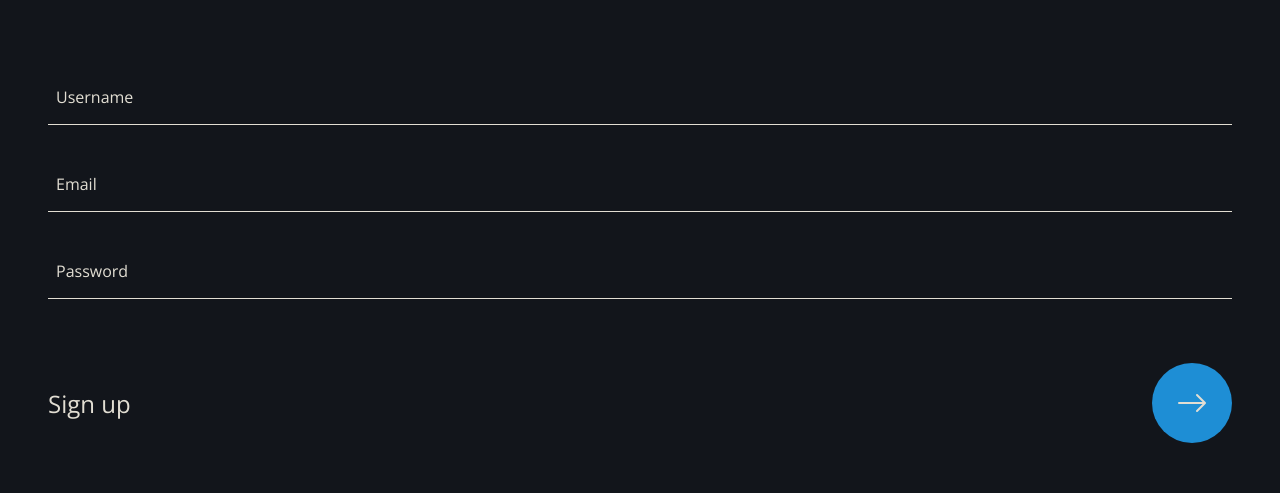
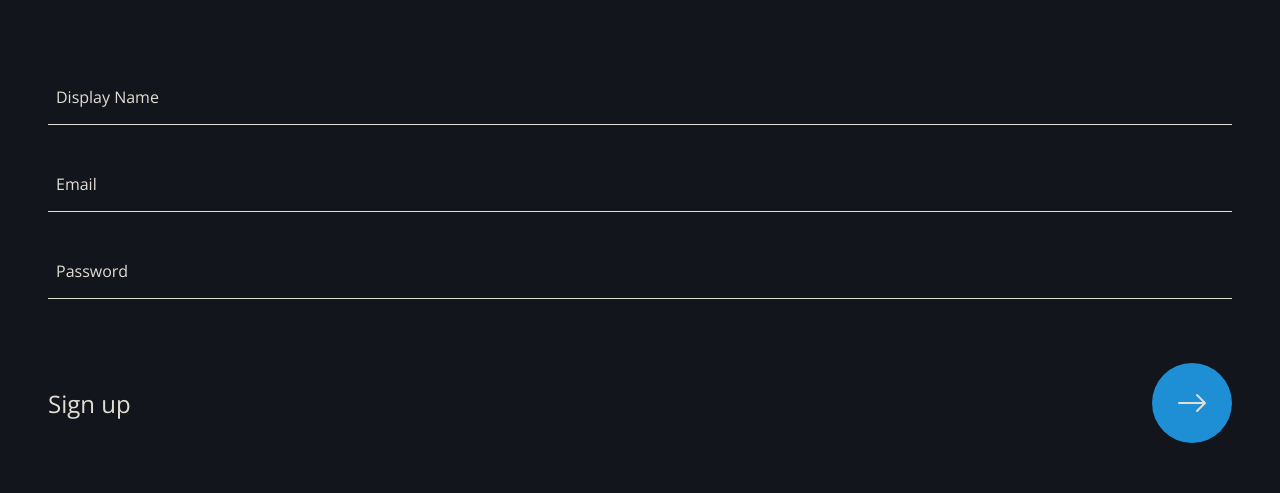
Before and after one commit to DanForder/promptr, a Next.js app: page /sign-up in a window 1280 px wide. Shown: the part 175-668 px from the top of the page. Built offline with nearby package versions, Linux system fonts and the light colour scheme; no server answers.

Commit message:
user login and sign up complete

```diff
--- /dev/null
+++ b/components/EnterForm.jsx
@@ -0,0 +1,74 @@
+import Link from "next/link";
+import { useState } from "react";
+import { BsArrowRight } from "react-icons/bs";
+import styles from "../styles/enter.module.scss";
+
+const EnterForm = ({
+  onSubmit,
+  inputArray,
+  altLink,
+  altLinkText,
+  submitText,
+  heading,
+}) => {
+  const initialState = {};
+  inputArray.forEach(({ name }) => {
+    initialState[name] = "";
+  });
+
+  const [form, setForm] = useState(initialState);
+
+  const handleSubmit = (e) => {
+    e.preventDefault();
+
+    console.log(form);
+
+    let isValid = true;
+    inputArray.forEach(({ name }) => {
+      if (!form[name]) {
+        isValid = false;
+        return;
+      }
+    });
+
+    if (!isValid) return console.log("form has empty fields");
+    onSubmit(form);
+  };
+
+  return (
+    <div className={styles.wrapper}>
+      <h1 className={styles.heading}>{heading}</h1>
+      <form onSubmit={handleSubmit} className={styles.form}>
+        {inputArray.map(({ name, type }) => (
+          <input
+            key={name}
+            className={styles.input}
+            type={type}
+            aria-label={`Enter ${name}`}
+            placeholder={name}
+            value={form[name]}
+            onChange={(e) =>
+              setForm((prevState) => {
+                return {
+                  ...prevState,
+                  [name]: e.target.value,
+                };
+              })
+            }
+          />
+        ))}
+        <div className={styles.actionButton}>
+          <span>{submitText}</span>
+          <button aria-label={submitText}>
+            <BsArrowRight />
+          </button>
+        </div>
+      </form>
+      <Link href={altLink}>
+        <a className={styles.link}>{altLinkText}</a>
+      </Link>
+    </div>
+  );
+};
+
+export default EnterForm;
--- a/lib/context.js
+++ b/lib/context.js
@@ -1,3 +1,3 @@
 import { createContext } from "react";
 
-export const UserContext = createContext({ user: null, username: null });
+export const UserContext = createContext({ user: null, displayName: null });
--- a/lib/firebase.js
+++ b/lib/firebase.js
@@ -1,6 +1,16 @@
 import { initializeApp } from "firebase/app";
-import { getAuth } from "firebase/auth";
-import { doc, getDoc, getFirestore, writeBatch } from "firebase/firestore";
+import {
+  createUserWithEmailAndPassword,
+  getAuth,
+  signInWithEmailAndPassword,
+} from "firebase/auth";
+import {
+  doc,
+  getDoc,
+  getFirestore,
+  setDoc,
+  writeBatch,
+} from "firebase/firestore";
 import { getStorage } from "firebase/storage";
 
 const firebaseConfig = {
@@ -45,3 +55,37 @@ export const checkUsernameValid = async (username) => {
 export const signOut = async () => {
   await auth.signOut();
 };
+
+export const registerUser = async (displayName, email, password) => {
+  try {
+    // create auth user
+    const { user } = await createUserWithEmailAndPassword(
+      auth,
+      email,
+      password
+    );
+
+    // create user in firestore
+    const docRef = doc(firestore, "users", user.uid);
+
+    await setDoc(docRef, {
+      displayName,
+      uid: auth.currentUser.uid,
+      email,
+    });
+
+    return true;
+  } catch ({ code, message }) {
+    console.error(`Error code: ${code}. Error message: ${message}`);
+    return false;
+  }
+};
+
+export const signInUser = async (email, password) => {
+  try {
+    const res = await signInWithEmailAndPassword(auth, email, password);
+    return res;
+  } catch (e) {
+    console.log(e);
+  }
+};
--- a/lib/hooks.js
+++ b/lib/hooks.js
@@ -5,7 +5,7 @@ import { auth, firestore } from "./firebase";
 
 export const useUserData = () => {
   const [user] = useAuthState(auth);
-  const [username, setUsername] = useState(null);
+  const [displayName, setDisplayName] = useState(null);
 
   useEffect(() => {
     // turn off realtime subscription
@@ -14,14 +14,14 @@ export const useUserData = () => {
     if (user) {
       const docRef = doc(firestore, "users", user.uid);
       unsubscribe = onSnapshot(docRef, (doc) => {
-        setUsername(doc.data()?.username);
+        setDisplayName(doc.data()?.displayName);
       });
     } else {
-      setUsername(null);
+      setDisplayName(null);
     }
 
     return unsubscribe;
   }, [user]);
 
-  return { user, username };
+  return { user, displayName };
 };
--- a/package.json
+++ b/package.json
@@ -13,6 +13,7 @@
     "next": "12.2.4",
     "react": "18.2.0",
     "react-dom": "18.2.0",
+    "react-firebase-hooks": "^5.0.3",
     "react-icons": "^4.4.0",
     "sass": "^1.54.4"
   },
--- a/pages/_app.js
+++ /dev/null
@@ -1,7 +0,0 @@
-import '../styles/globals.css'
-
-function MyApp({ Component, pageProps }) {
-  return <Component {...pageProps} />
-}
-
-export default MyApp
--- /dev/null
+++ b/pages/_app.jsx
@@ -0,0 +1,17 @@
+// import Navbar from "../components/Navbar/Navbar";
+import { UserContext } from "../lib/context";
+import { useUserData } from "../lib/hooks";
+import "../styles/globals.css";
+
+const MyApp = ({ Component, pageProps }) => {
+  const userData = useUserData();
+
+  return (
+    <UserContext.Provider value={userData}>
+      {/* <Navbar /> */}
+      <Component {...pageProps} />
+    </UserContext.Provider>
+  );
+};
+
+export default MyApp;
--- a/pages/sign-up.jsx
+++ b/pages/sign-up.jsx
@@ -1,120 +1,38 @@
-import { useContext, useEffect, useState } from "react";
-import { UserContext } from "../lib/context";
-import { BsArrowRight } from "react-icons/bs";
-import Link from "next/link";
-import styles from "../styles/enter.module.scss";
+import { useRouter } from "next/router";
+import EnterForm from "../components/EnterForm";
+import { registerUser } from "../lib/firebase";
 
 const SignUp = () => {
-  const onSubmit = (e) => {
-    e.preventDefault();
+  const router = useRouter();
+
+  const inputArray = [
+    { name: "Display Name", type: "text" },
+    { name: "Email", type: "email" },
+    { name: "Password", type: "Password" },
+  ];
+
+  const onSubmit = async (form) => {
+    const res = await registerUser(
+      form["Display Name"],
+      form["Email"],
+      form["Password"]
+    );
+
+    if (res) {
+      router.push("/");
+    }
   };
 
   return (
-    <div className={styles.wrapper}>
-      <h1 className={styles.heading}>Create Account</h1>
-      <form onSubmit={onSubmit} className={styles.form}>
-        <input
-          className={styles.input}
-          type="text"
-          aria-label="Enter Username"
-          placeholder="Username"
-        />
-        <input
-          className={styles.input}
-          type="email"
-          aria-label="Enter Email Address"
-          placeholder="Email"
-        />
-        <input
-          className={styles.input}
-          type="password"
-          aria-label="Enter Password"
-          placeholder="Password"
-        />
-        <div className={styles.actionButton}>
-          <span>Sign up</span>
-          <button aria-label="sign up">
-            <BsArrowRight />
-          </button>
-        </div>
-      </form>
-      <Link href="/sign-in">
-        <a className={styles.link}>Sign in</a>
-      </Link>
-    </div>
+    <EnterForm
+      onSubmit={onSubmit}
+      inputArray={inputArray}
+      altLink="/sign-in"
+      altLinkText="Sign in"
+      heading="Create Account"
+      submitText="Sign up"
+    />
   );
 };
 
 export default SignUp;
-
-const SignInForm = () => {};
-
-const UsernameForm = () => {
-  const { user } = useContext(UserContext);
-
-  const [formValue, setFormValue] = useState("");
-  const [isValid, setIsValid] = useState(false);
-  const [loading, setLoading] = useState(false);
-
-  const onSubmit = async (e) => {
-    e.preventDefault();
-    createUser(user, formValue);
-  };
-
-  const onChange = (e) => {
-    const val = e.target.value.toLowerCase();
-    const regex = /^(?=[a-zA-Z0-9._]{3,15}$)(?!.*[_.]{2})[^_.].*[^_.]$/;
-
-    if (val.length < 3) {
-      setFormValue(val);
-      setLoading(false);
-      setIsValid(false);
-    }
-
-    if (regex.test(val)) {
-      setFormValue(val);
-      setLoading(true);
-      setIsValid(false);
-    }
-  };
-
-  useEffect(() => {
-    checkUsernameValid(formValue).then((res) => {
-      setIsValid(res);
-      setLoading(false);
-    });
-  }, [formValue]);
-
-  return (
-    <>
-      <h3>Choose Username</h3>
-      <form onSubmit={onSubmit}>
-        <label htmlFor="username-input">create username</label>
-        <input
-          id="username-input"
-          type="text"
-          placeholder="username"
-          value={formValue}
-          onChange={onChange}
-        />
-
-        <UsernameMessage
-          username={formValue}
-          isValid={isValid}
-          loading={loading}
-        />
-
-        <button disabled={!isValid}>Choose username</button>
-      </form>
-    </>
-  );
-};
-
-const UsernameMessage = ({ username, isValid, loading }) => {
-  if (loading) return <p>Checking...</p>;
-  if (isValid) return <p className="text-success">{username} is available!</p>;
-  if (username?.length <= 3) return <p>That username is too short!</p>;
-  if (username && !isValid)
-    return <p className="text-danger">That username is taken!</p>;
-  return <></>;
-};
```
Also changed, not shown: pages/sign-in.jsx (+24 -31 lines), 1 other file (tests, documents, lock files or other folders).
